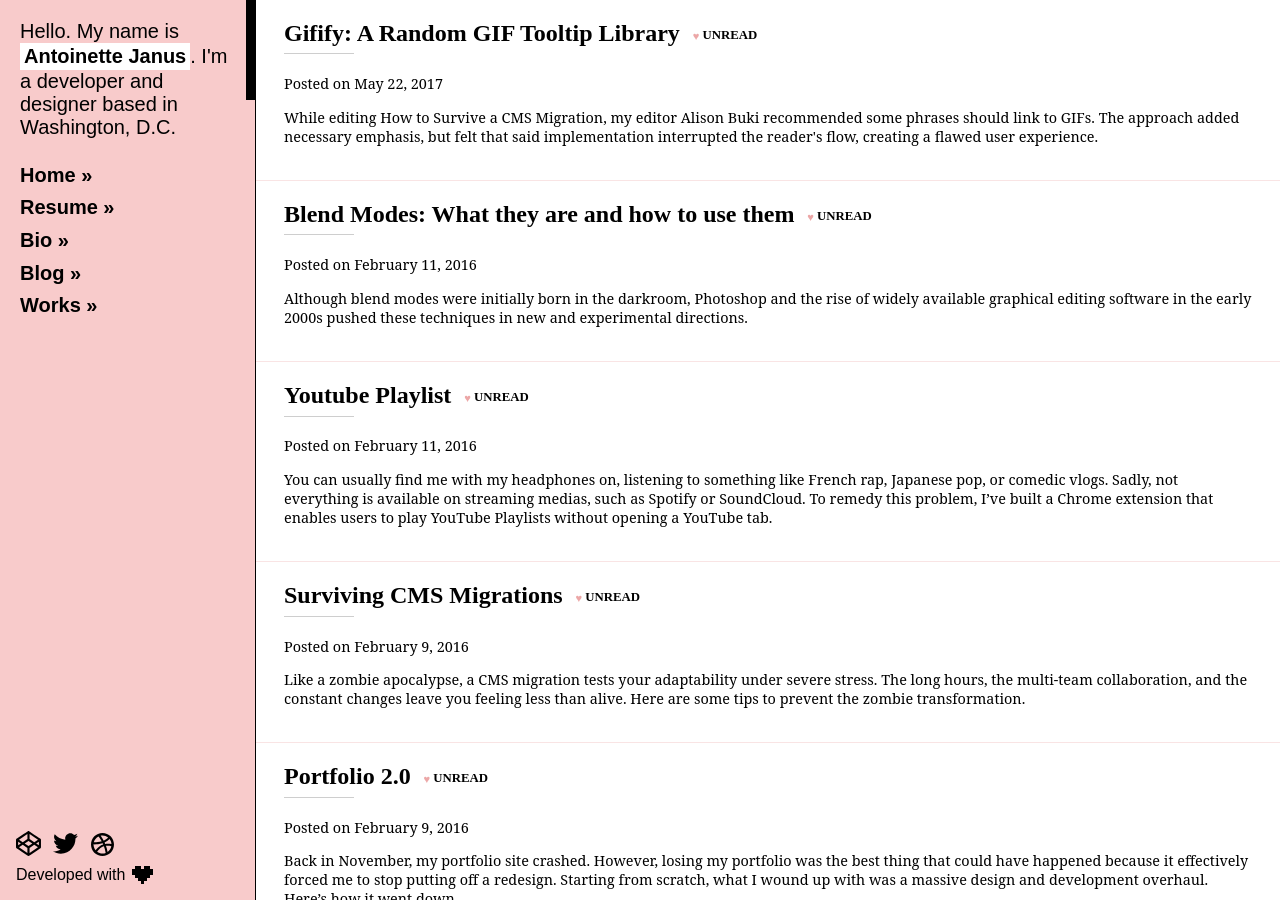
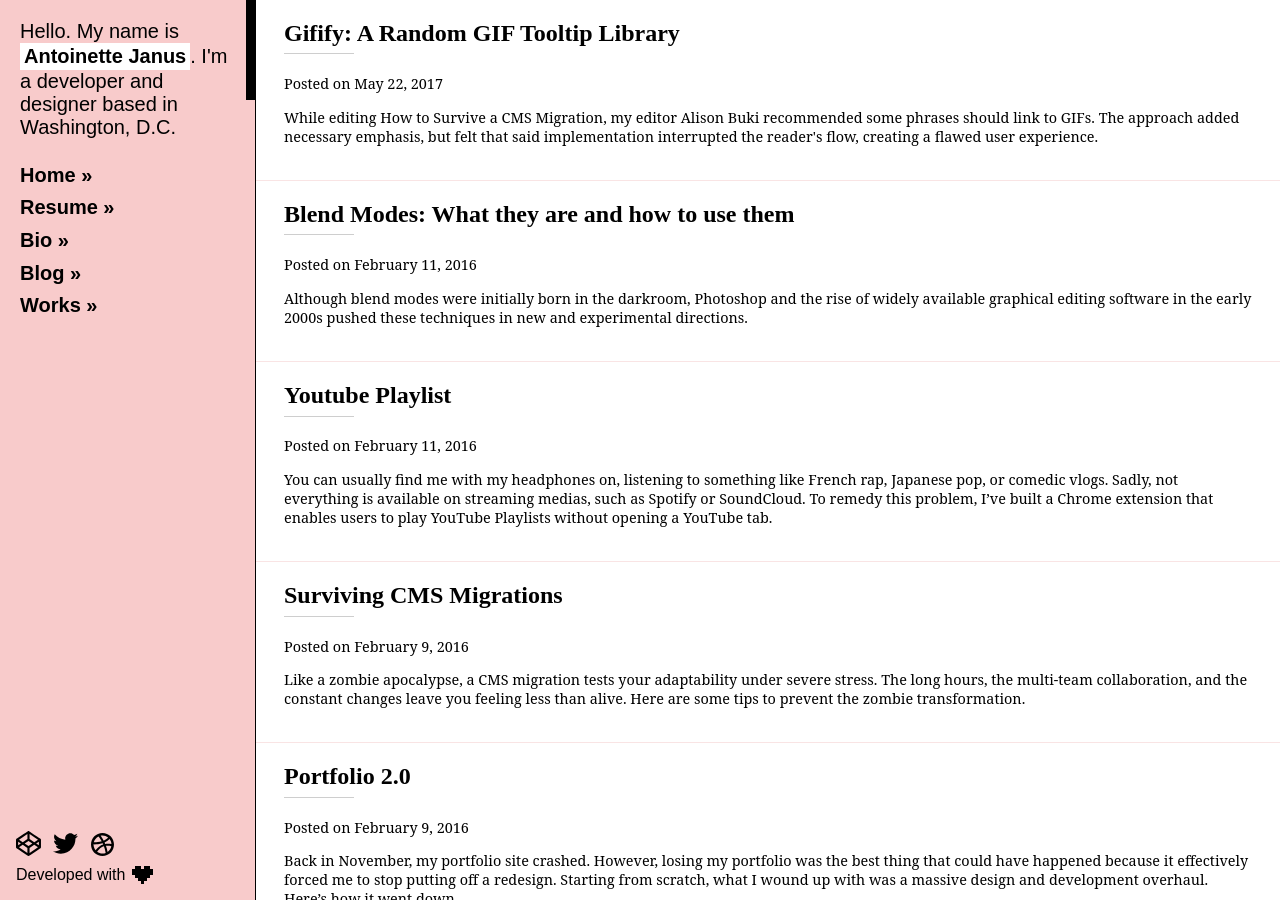
Before and after one commit to twaffl3s/twaffl3s.github.io, a Jekyll site: the page built from index.html, in a window 1280 px wide. Built offline with Jekyll 4.4.1, drawn with Linux system fonts in a browser that asks for light colours; some web fonts are replaced.

Commit message:
Updated index

```diff
--- a/index.html
+++ b/index.html
@@ -1,19 +1,5 @@
 ---
-layout: default
-title: Home
-type: post-listing
+layout: post_listing
+title:  Home
+genre: home
 ---
-<ul class="post-list">
-{% for post in site.categories.home %}
-    {% assign tab_index = forloop.index %}
-    <li class="post-preview">
-        <a href="{{ post.url | prepend: site.baseurl }}" tabindex="{{ tab_index |plus: 9 }}">
-            <h2 class="post-title">
-                {{ post.title }}<span aria-hidden="true"></span>
-            </h2>
-            <p class="post-meta">Posted on {{ post.date | date: "%B %-d, %Y" }}</p>
-            <p class="post-excerpt">{{ post.excerpt }}</p>
-        </a>
-    </li>
-{% endfor %}
-</ul>
```
